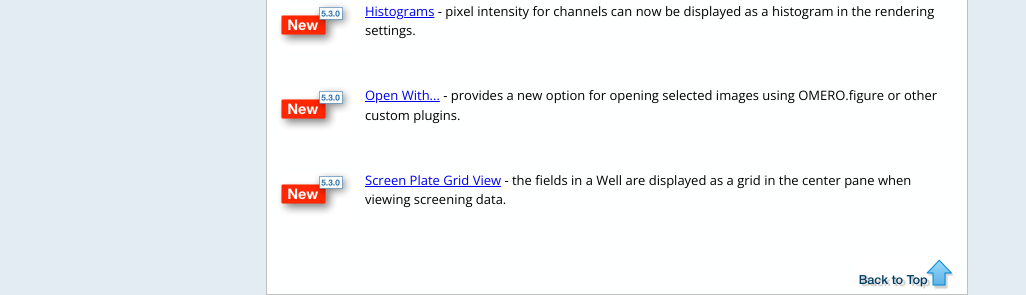
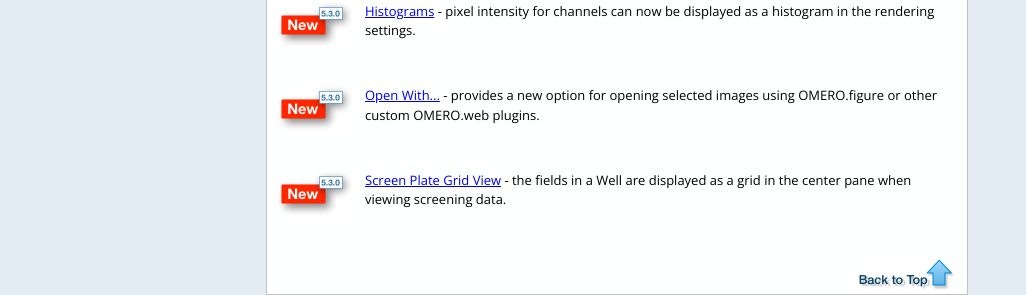
Before and after one commit to snoopycrimecop/ome-help, a Jekyll site: the page built from index.html, in a window 1280 px wide and 1145 px high. Shown: the part 850-1145 px from the top of the window, without its empty margins (0-1026 px from the left). Built offline with Jekyll 4.4.1, drawn with Linux system fonts in a browser that asks for light colours; Markdown is read by kramdown in place of the engine named in the settings.

Commit message:
Update open with link on index page

```diff
--- a/index.html
+++ b/index.html
@@ -50,7 +50,9 @@
   <div class="line"><br /></div> <!-- end #line -->
 </div><!-- end #line-block -->
 
-<p><img src="images/indexNew530.png" alt="New flag image" class="flag-left"/><a href="figure.html" target="blank">Open With...</a> - provides a new option for opening selected images using OMERO.figure or other custom plugins.</p>
+<p><img src="images/indexNew530.png" alt="New flag image" class="flag-left"/><a href="web-client.html" target="blank">Open With...</a> -
+    provides a new option for opening selected images using OMERO.figure or
+    other custom OMERO.web plugins.</p>
 
 
 <div class="line-block">
```
